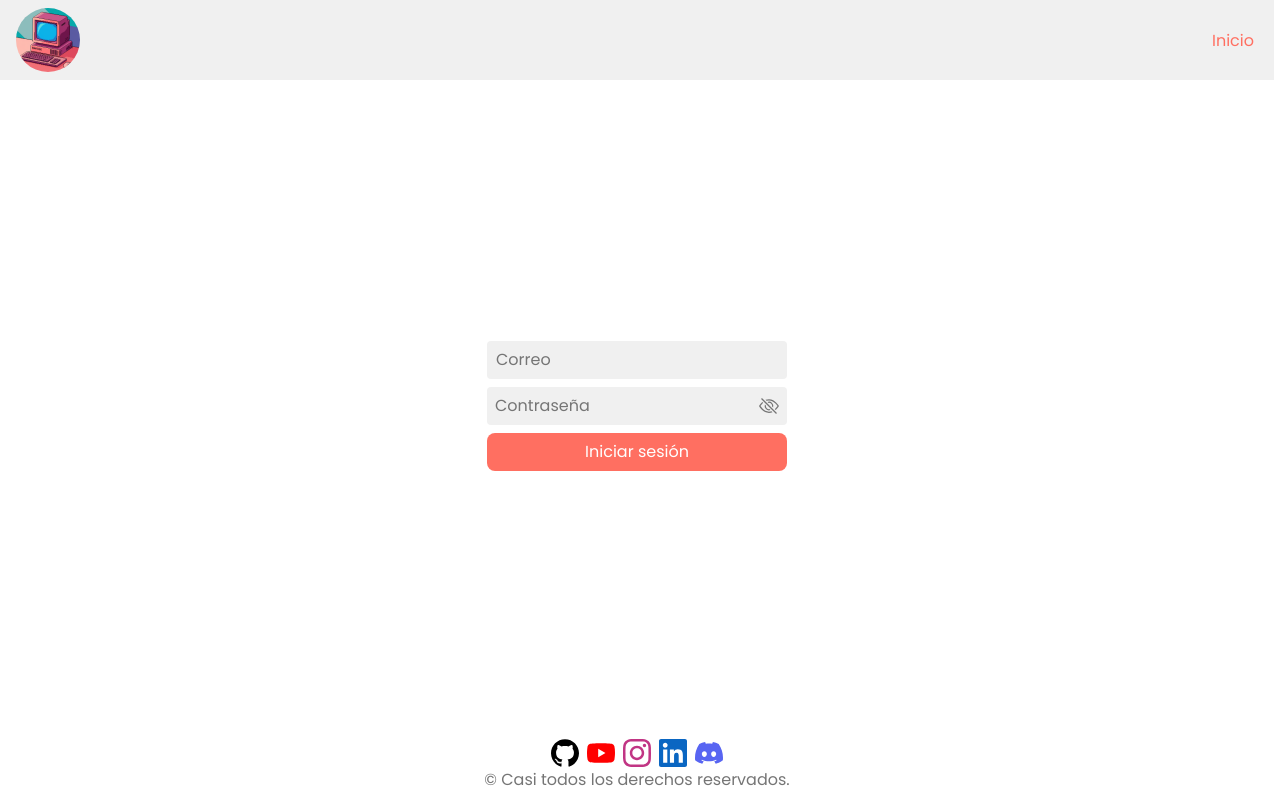
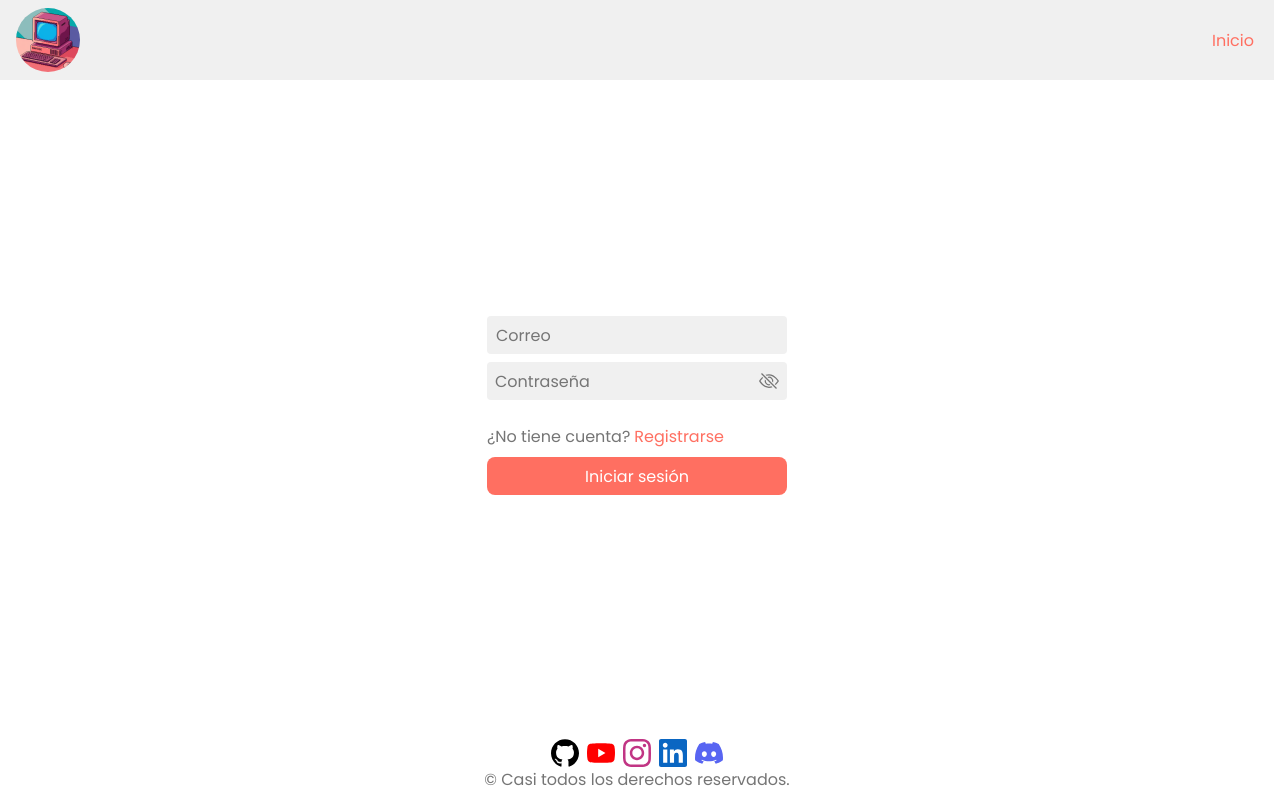
Before and after one commit to edarcode/contacts, a React (Vite) app: page / in a window 1280 px wide. Built offline with nearby package versions, Linux system fonts and the light colour scheme.

Commit message:
agg vista register

```diff
--- a/src/pages/Home/Home.tsx
+++ b/src/pages/Home/Home.tsx
@@ -1,6 +1,8 @@
 import Btn from "../../components/buttons/Btn/Btn";
 import InputPassword from "../../components/inputs/InputPassword/InputPassword";
 import InputText from "../../components/inputs/InputText/InputText";
+import LinkTo from "../../components/links/LinkTo/LinkTo";
+import { REGISTER } from "../../router/children";
 import css from "./css.module.css";
 
 export default function Home() {
@@ -9,6 +11,9 @@ export default function Home() {
       <form className={css.login}>
         <InputText placeholder="Correo" />
         <InputPassword placeholder="Contraseña" />
+        <span className={css.wrapper_register}>
+          ¿No tiene cuenta?<LinkTo to={REGISTER.to}>Registrarse</LinkTo>
+        </span>
         <Btn>Iniciar sesión</Btn>
       </form>
     </div>
--- a/src/pages/Home/css.module.css
+++ b/src/pages/Home/css.module.css
@@ -8,4 +8,12 @@
     display: grid;
     gap: var(--md);
   }
+
+  .wrapper_register {
+    padding-top: var(--lg);
+
+    a {
+      color: var(--pri);
+    }
+  }
 }
--- /dev/null
+++ b/src/pages/Register/Register.tsx
@@ -0,0 +1,3 @@
+export default function Register() {
+  return <div>Register</div>;
+}
--- a/src/router/children.tsx
+++ b/src/router/children.tsx
@@ -1,4 +1,5 @@
 import Home from "../pages/Home/Home";
+import Register from "../pages/Register/Register";
 
 export const HOME = {
   id: crypto.randomUUID(),
@@ -7,3 +8,11 @@ export const HOME = {
   display: "Inicio",
   element: <Home />,
 };
+
+export const REGISTER = {
+  id: crypto.randomUUID(),
+  path: "registro",
+  to: "/registro",
+  display: "Registro",
+  element: <Register />,
+};
--- a/src/router/router.tsx
+++ b/src/router/router.tsx
@@ -1,5 +1,5 @@
 import { createBrowserRouter } from "react-router-dom";
-import { HOME } from "./children.js";
+import { HOME, REGISTER } from "./children.js";
 import App from "../App/App.js";
 import NotFound404 from "../pages/NotFound404/NotFound404.js";
 
@@ -8,6 +8,6 @@ export const router = createBrowserRouter([
     path: "/",
     element: <App />,
     errorElement: <NotFound404 />,
-    children: [HOME],
+    children: [HOME, REGISTER],
   },
 ]);
```
